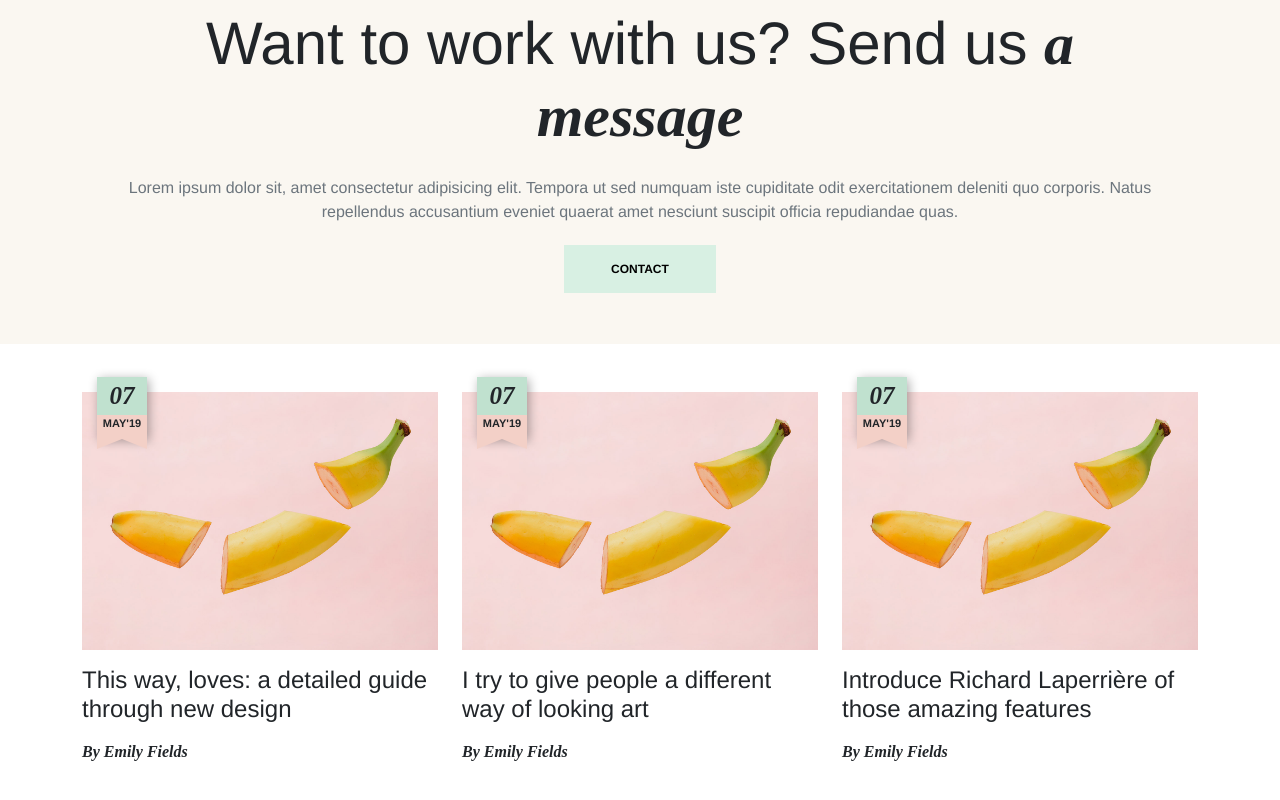
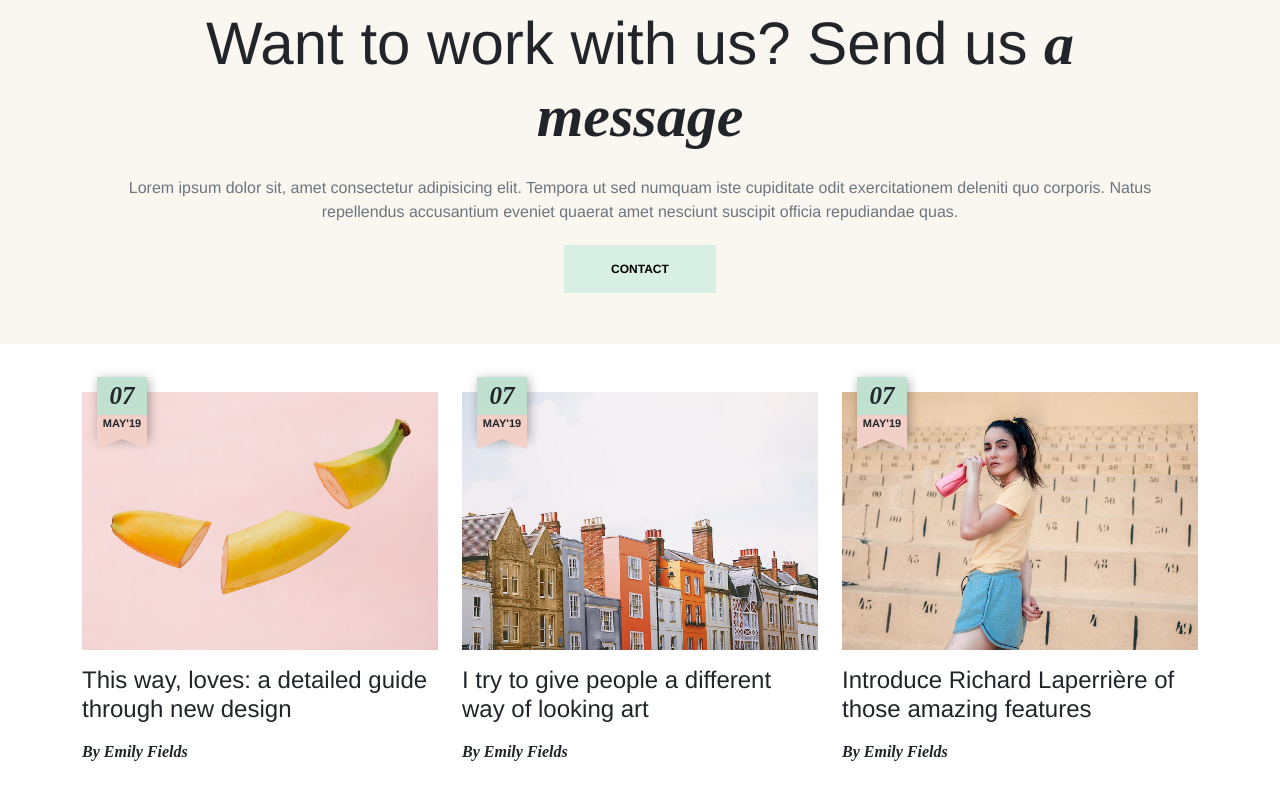
Before and after one commit to vrossi96/proj-html-vuejs, a Vue app: page / in a window 1280 px wide. Shown: the part 2009-2809 px from the top of the page. Built offline with nearby package versions, Linux system fonts and the light colour scheme.

Commit message:
fix cards

```diff
--- a/src/components/CardsSection.vue
+++ b/src/components/CardsSection.vue
@@ -3,8 +3,8 @@
       <div class="row py-5">
          <div v-for="(card, i) in cardsDetails" :key="i" class="col-4 single-card">
             <div class="img-box">
-               <img class="img-fluid" :src="require('../assets/images/img/h-2-blog-img-1.jpg')" :alt="card.img" />
-               <!-- <img class="img-fluid" :src="require(card.img)" alt="" /> -->
+               <!-- <img class="img-fluid" :src="require('../assets/images/img/h-2-blog-img-1.jpg')" :alt="card.img" /> -->
+               <img class="img-fluid" :src="require(`../assets/images/img/h-2-blog-img-${card.img}.jpg`)" alt="" />
                <div class="label">
                   <div class="label-number text-center">
                      <i>{{ card.label.number }}</i>
@@ -34,7 +34,7 @@ export default {
       return {
          cardsDetails: [
             {
-               img: "../assets/images/img/h-2-blog-img-1.jpg",
+               img: "1",
                details: "This way, loves: a detailed guide through new design",
                author: "Emily Fields",
                label: {
@@ -43,7 +43,7 @@ export default {
                },
             },
             {
-               img: "../assets/images/img/h-2-blog-img-2.jpg",
+               img: "2",
                details: "I try to give people a different way of looking art",
                author: "Emily Fields",
                label: {
@@ -52,7 +52,7 @@ export default {
                },
             },
             {
-               img: "../assets/images/img/h-2-blog-img-3.jpg",
+               img: "3",
                details: "Introduce Richard Laperrière of those amazing features",
                author: "Emily Fields",
                label: {
```
Also changed, not shown: package.json (indentation only), 8 other files (tests, documents, lock files or other folders).
